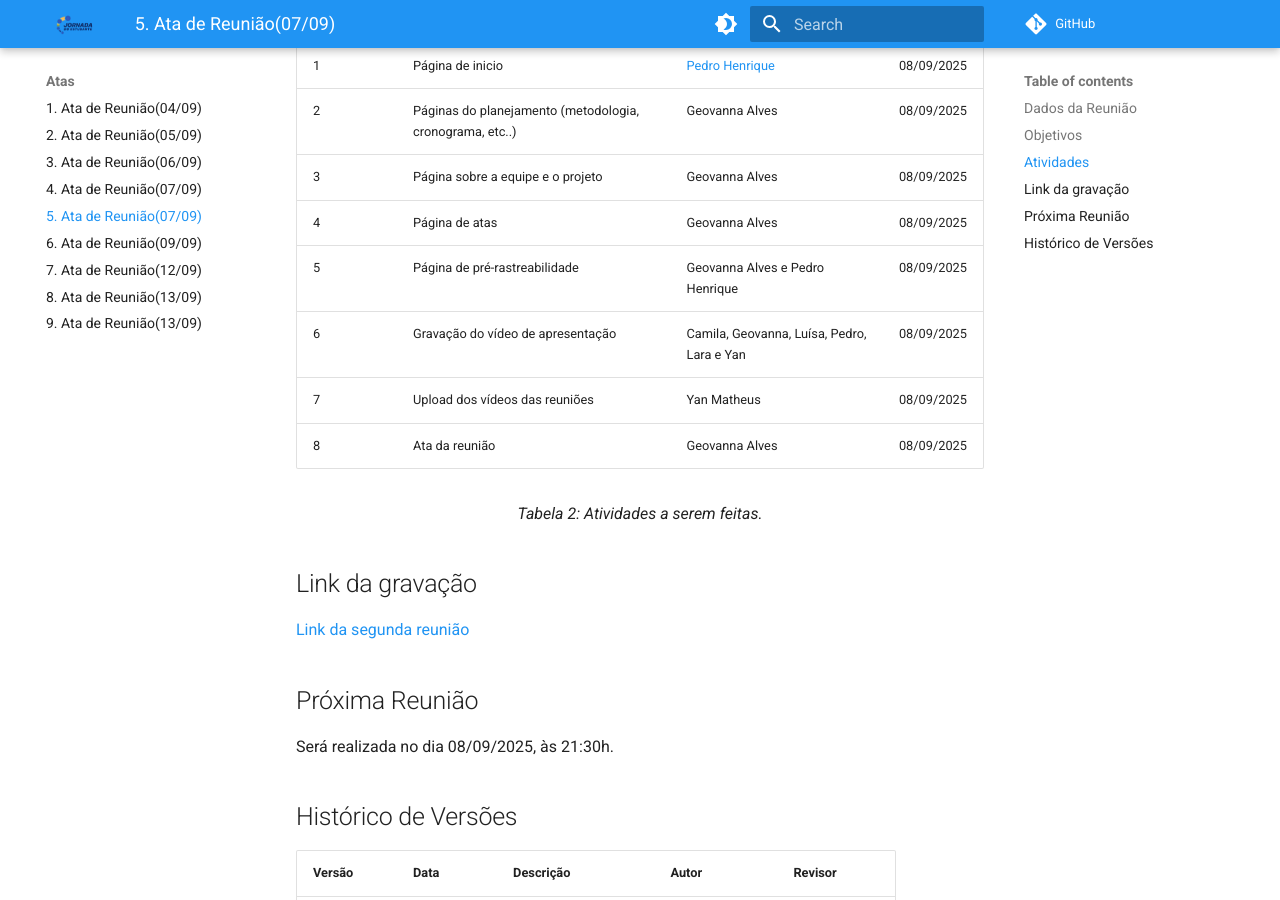
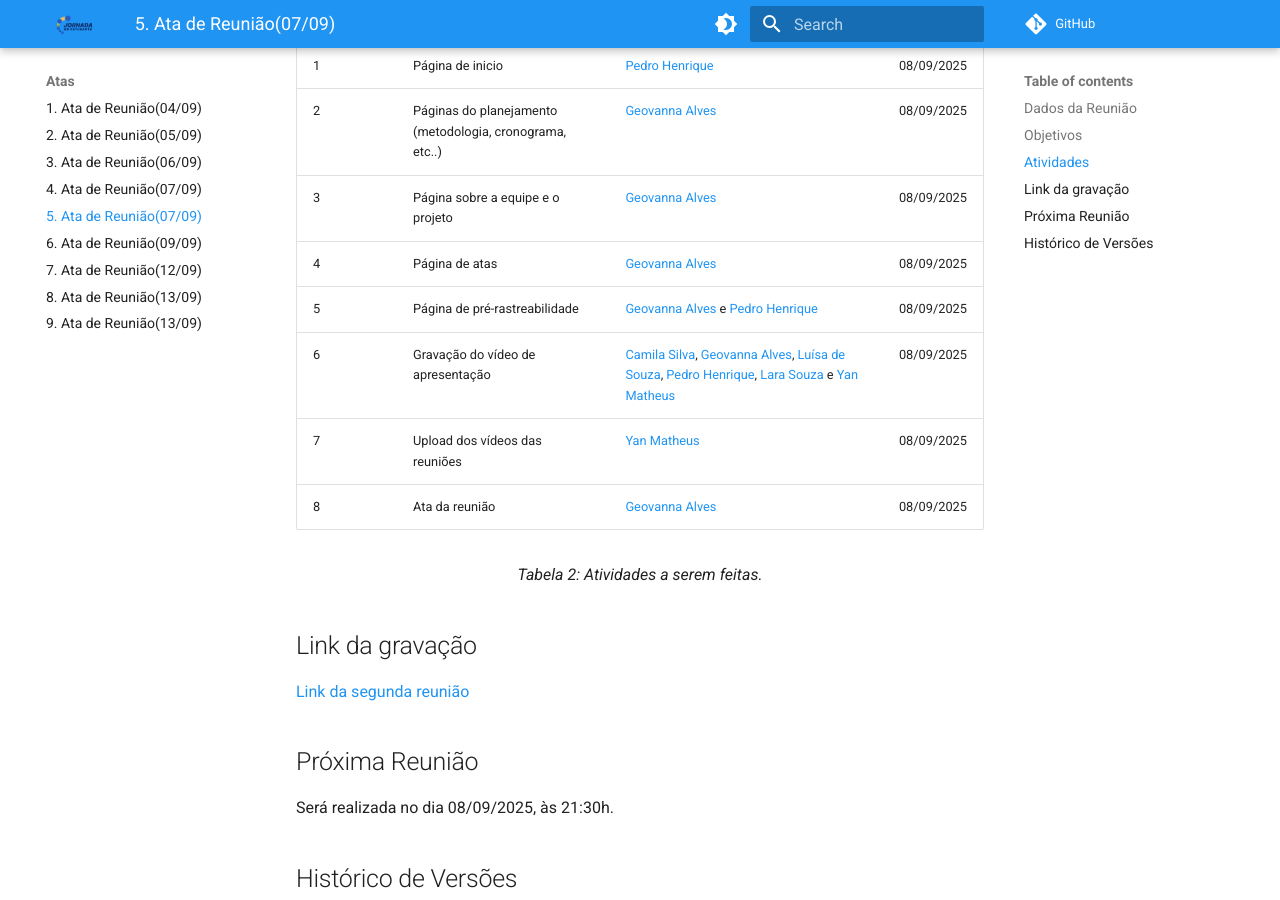
Before and after one commit to Requisitos-de-Software/2025.2-Grupo05, an MkDocs documentation site: the page built from docs/Atas/ata07-09.md, in a window 1280 px wide and 900 px high, scrolled down 762 px. Built offline with MkDocs 1.6.1 and Material for MkDocs 9.7.7, drawn with Linux system fonts in a browser that asks for light colours; comment, search, counter and statistics services are not loaded.

Commit message:
Atualização dos links da ata07-09.md

```diff
--- a/docs/Atas/ata07-09.md
+++ b/docs/Atas/ata07-09.md
@@ -23,13 +23,13 @@ A seguir temos a <i>Tabela 2</i> que mostra como ficou divididas nossas atividad
 | N°| Atividade | Responsável | Entrega |
 | ---- | ---- | ---- | ---- |
 | 1 | Página de inicio | [Pedro Henrique](https://github.com/pedrohpsantos) | 08/09/2025 |
-| 2 | Páginas do planejamento (metodologia, cronograma, etc..)  | Geovanna Alves | 08/09/2025 |
-| 3|  Página sobre a equipe e o projeto| Geovanna Alves | 08/09/2025|
-| 4|  Página de atas | Geovanna Alves | 08/09/2025|
-| 5|  Página de pré-rastreabilidade| Geovanna Alves e Pedro Henrique | 08/09/2025|
-| 6|  Gravação do vídeo de apresentação|  Camila, Geovanna, Luísa, Pedro, Lara e Yan | 08/09/2025|
-| 7| Upload dos vídeos das reuniões | Yan Matheus| 08/09/2025|
-| 8| Ata da reunião | Geovanna Alves | 08/09/2025|
+| 2 | Páginas do planejamento (metodologia, cronograma, etc..)  | [Geovanna Alves](https://github.com/GeovannaUmbelino) | 08/09/2025 |
+| 3|  Página sobre a equipe e o projeto| [Geovanna Alves](https://github.com/GeovannaUmbelino)| 08/09/2025|
+| 4|  Página de atas |[Geovanna Alves](https://github.com/GeovannaUmbelino) | 08/09/2025|
+| 5|  Página de pré-rastreabilidade| [Geovanna Alves](https://github.com/GeovannaUmbelino) e [Pedro Henrique](https://github.com/pedrohpsantos) | 08/09/2025|
+| 6|  Gravação do vídeo de apresentação|  [Camila Silva](https://github.com/CamilaSilvaC), [Geovanna Alves](https://github.com/GeovannaUmbelino), [Luísa de Souza](https://github.com/luisa12ll), [Pedro Henrique](https://github.com/pedrohpsantos), [Lara Souza](https://github.com/mel14-hub) e [Yan Matheus](https://github.com/Yanmatheus0812) | 08/09/2025|
+| 7| Upload dos vídeos das reuniões | [Yan Matheus](https://github.com/Yanmatheus0812)| 08/09/2025|
+| 8| Ata da reunião |[Geovanna Alves](https://github.com/GeovannaUmbelino) | 08/09/2025|
 <figcaption align="center">Tabela 2: Atividades a serem feitas.</figcaption>
 
 ## Link da gravação
```
